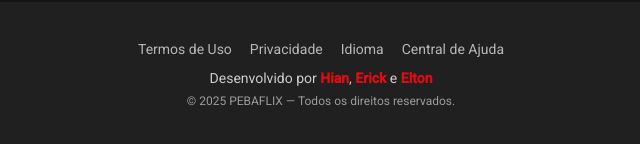
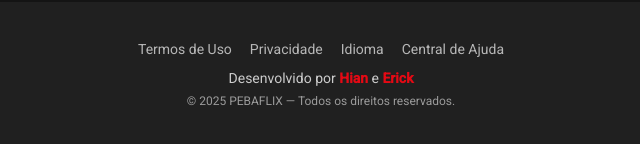
Before and after one commit to erickbsouza10/pebaflix, a plain HTML site: page index.html in a window 1280 px wide. Shown: the part 560-704 px from the top of the page, 319-959 px from the left. Drawn offline with Linux system fonts and the light colour scheme.

Commit message:
alteração footer

```diff
--- a/index.html
+++ b/index.html
@@ -113,8 +113,8 @@
 
         <p class="footer-devs">
             Desenvolvido por
-            <span class="dev-name">Hian</span>,
-            <span class="dev-name">Erick</span> e <span class="dev-name">Elton</span>
+            <span class="dev-name">Hian</span> e
+            <span class="dev-name">Erick</span>
         </p>
 
         <p class="footer-copy">© 2025 PEBAFLIX — Todos os direitos reservados.</p>
```
